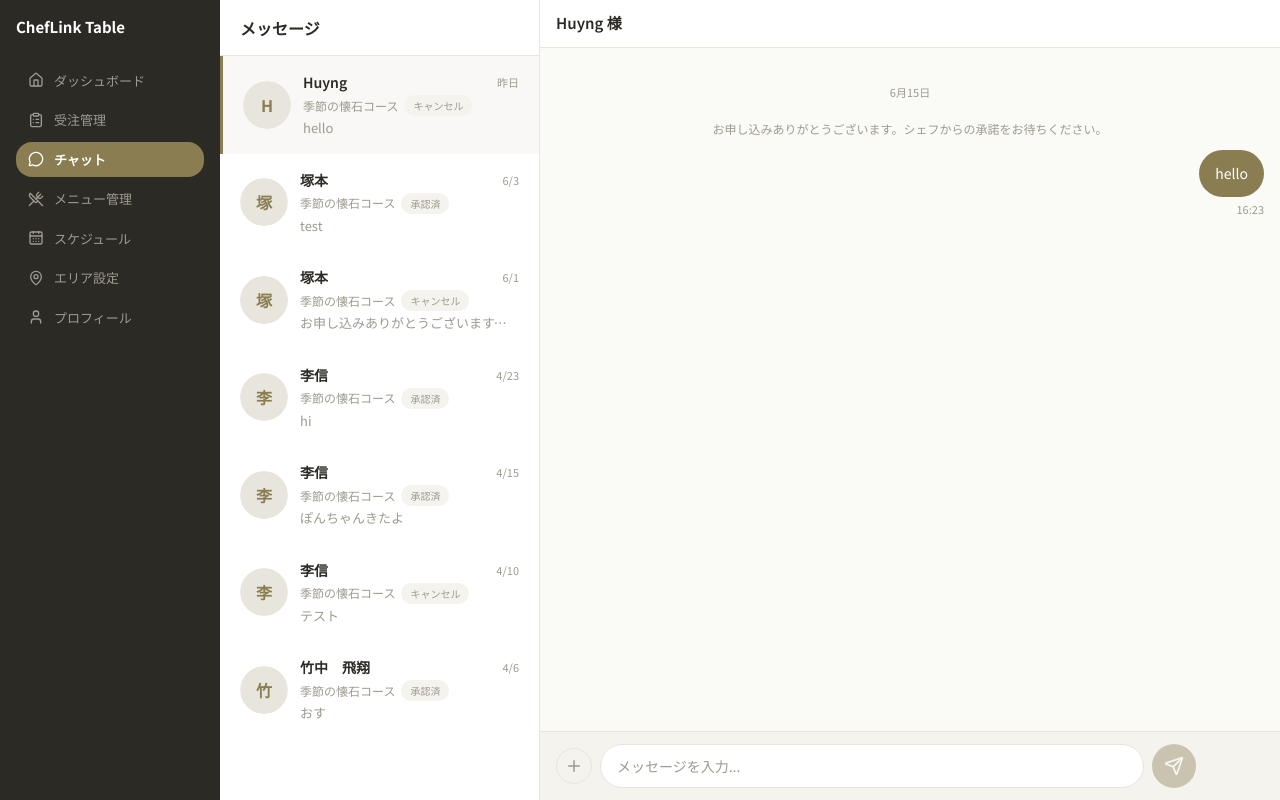
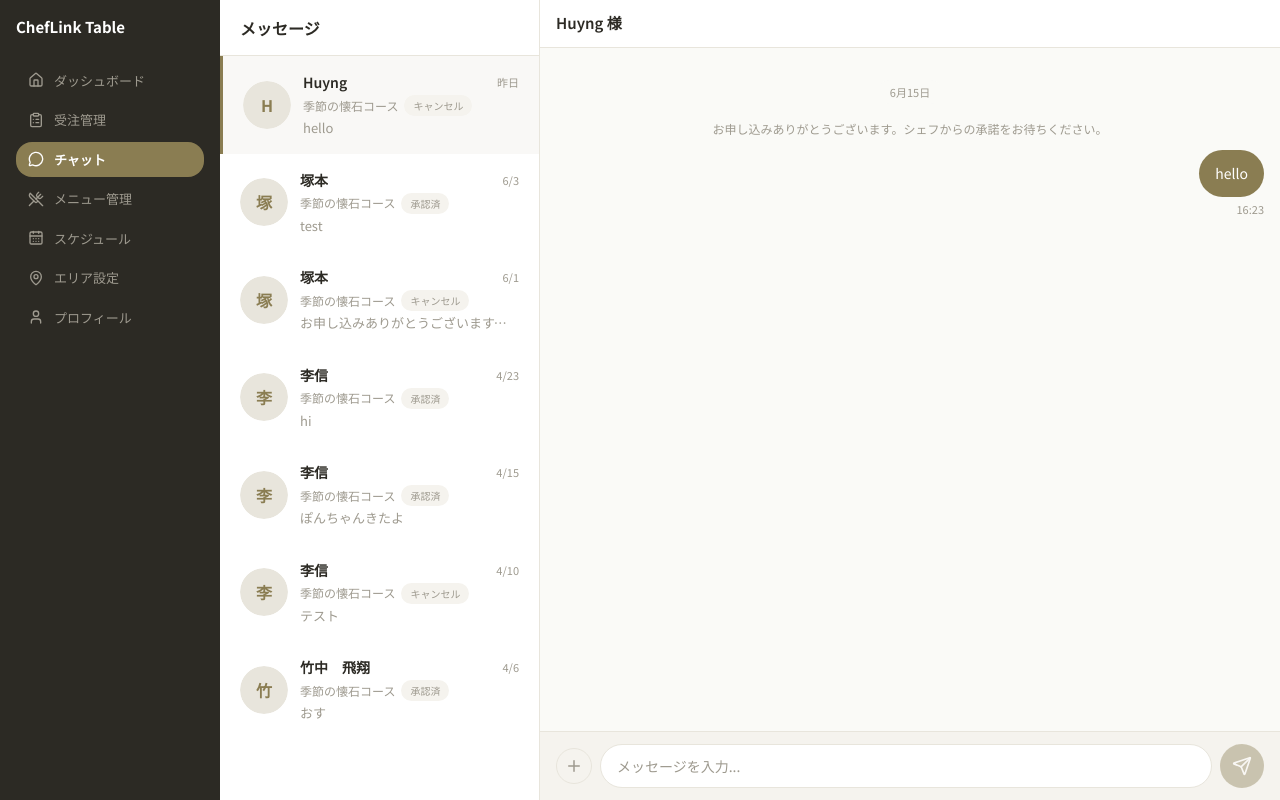
Before and after one commit to minhpham812/scan-chef-sharedine, a React (Vite) app: page /chats in a window 1280 px wide. Built offline with nearby package versions, Linux system fonts and the light colour scheme.

Commit message:
Update chat conversation pane layout by removing unnecessary max-width constraint

```diff
--- a/src/components/chats/chat-conversation-pane.tsx
+++ b/src/components/chats/chat-conversation-pane.tsx
@@ -68,7 +68,7 @@
       </div>
 
       <div className="sticky bottom-0 border-t border-[#e8e5dc] bg-[#f5f3ee] px-4 py-3 pb-[env(safe-area-inset-bottom,12px)] lg:pb-3">
-        <div className="flex items-center gap-2 lg:max-w-[640px]">
+        <div className="flex items-center gap-2">
           <button
             type="button"
             className="flex h-9 w-9 shrink-0 items-center justify-center rounded-full border border-[#e8e5dc] text-[#9e9a8f] transition-colors hover:bg-white"
```
